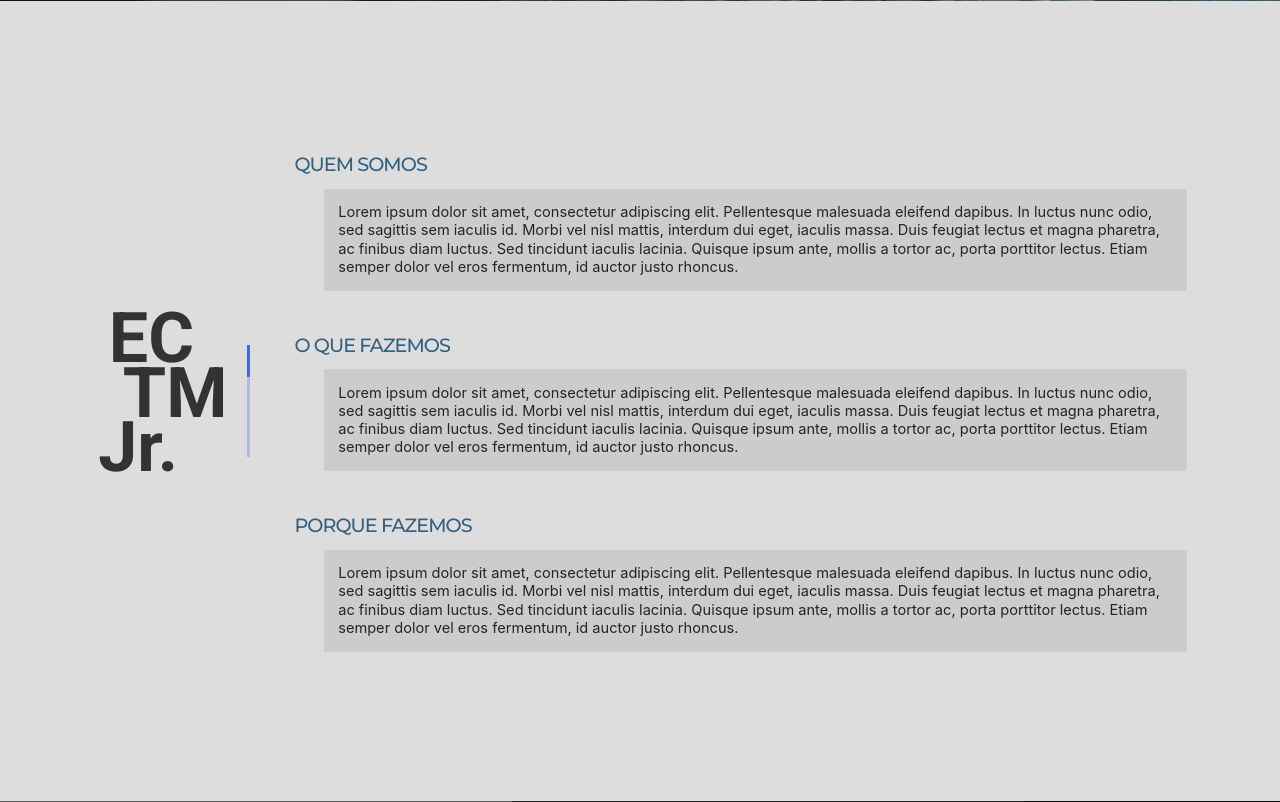
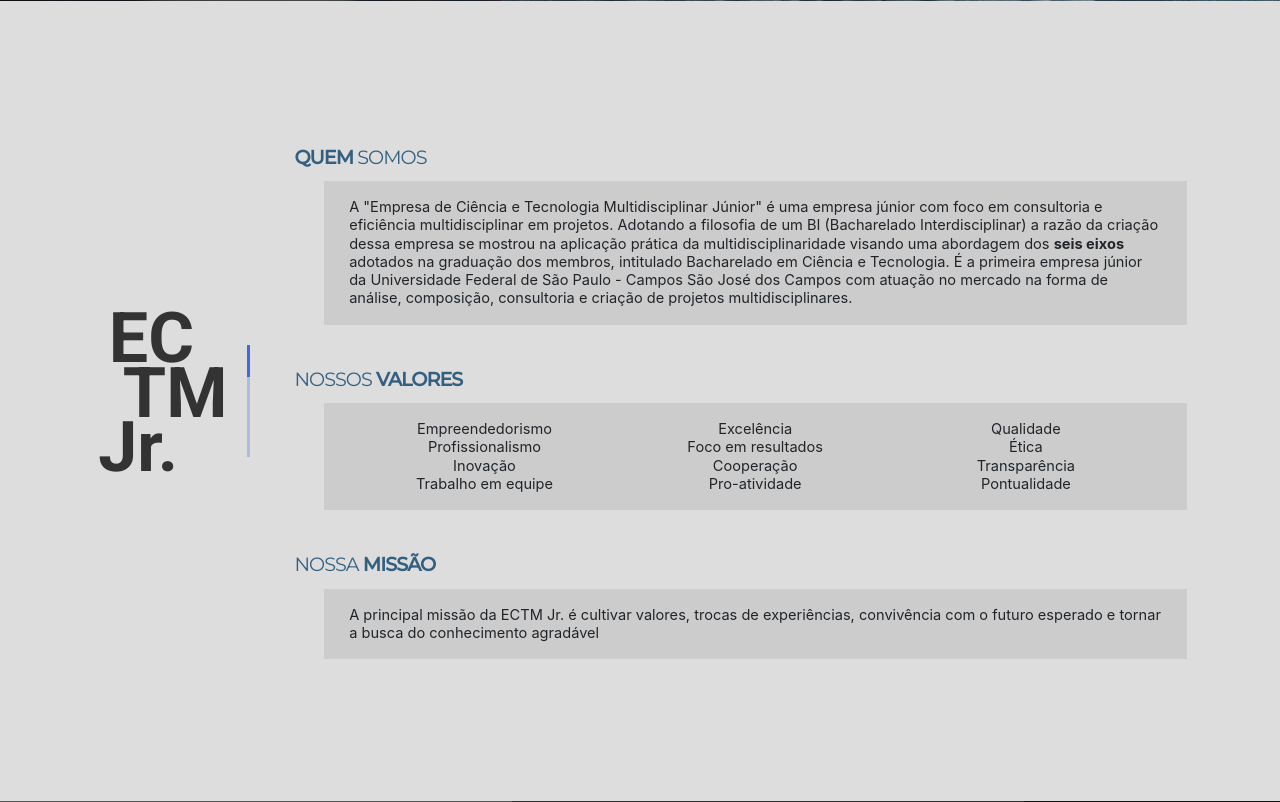
Before and after one commit to dsalexan/boyblue, a PHP site: page / in a window 1280 px wide. Shown: the part 799-1601 px from the top of the page. Run offline with PHP 8.4, Linux system fonts and the light colour scheme.

Commit message:
Textos adicionados

```diff
--- a/css/style.css
+++ b/css/style.css
@@ -163,17 +163,22 @@
 #ectm-jr .block-title{
   color: #346080;
   font-size: 1.2em;
-  font-weight: 500;
+  font-weight: 600;
   letter-spacing: -0.05em;
   /*letter-spacing: 0.1em;*/
   text-transform: uppercase;
   font-family: 'Montserrat';
   margin-bottom: 0.5em;
+
+}
+
+#ectm-jr .block-title span{
+  font-weight: 400;
 }
 
 #ectm-jr .block-text{
   margin: 0 2em;
-  padding: 1em;
+  padding: 1.175em 1.75em;
   font-size: 0.9125em;
   line-height: 1.25;
   background: #CCC;
@@ -510,15 +515,21 @@
 }
 
 #competencias[data-slide="2"]{
-  background: url('../images/ensaios.jpg') no-repeat center center scroll;
+  background: url('../images/app.jpg') no-repeat center center scroll;
   background-size: cover;
   background-position-y: 0;
 }
 
 #competencias[data-slide="3"]{
-  background: url('../images/coding.jpg') no-repeat center center scroll;
+  background: url('../images/drawing.jpg') no-repeat center center scroll;
   background-size: cover;
   background-position-y: 0;
+}
+
+#competencias[data-slide="4"]{
+  background: url('../images/social.jpg') no-repeat center center scroll;
+  background-size: cover;
+  background-position-y: 35%;
 }
 
 #competencias .overlay{
--- a/index.html
+++ b/index.html
@@ -73,15 +73,38 @@
           <div>
             <div class="block">
               <div class="block-title"><div>Quem <span>Somos</span></div></div>
-              <div class="block-text">Lorem ipsum dolor sit amet, consectetur adipiscing elit. Pellentesque malesuada eleifend dapibus. In luctus nunc odio, sed sagittis sem iaculis id. Morbi vel nisl mattis, interdum dui eget, iaculis massa. Duis feugiat lectus et magna pharetra, ac finibus diam luctus. Sed tincidunt iaculis lacinia. Quisque ipsum ante, mollis a tortor ac, porta porttitor lectus. Etiam semper dolor vel eros fermentum, id auctor justo rhoncus.</div>
+              <div class="block-text">A "Empresa de Ciência e Tecnologia Multidisciplinar Júnior" é uma empresa júnior com foco em consultoria e eficiência multidisciplinar em projetos. Adotando a filosofia de um BI (Bacharelado Interdisciplinar) a razão da criação dessa empresa se mostrou na aplicação prática da multidisciplinaridade visando uma abordagem dos <b>seis eixos</b> adotados na graduação dos membros, intitulado Bacharelado em Ciência e Tecnologia. É a primeira empresa júnior da Universidade Federal de São Paulo - Campos São José dos Campos com atuação no mercado na forma de análise, composição, consultoria e criação de projetos multidisciplinares.</div>
             </div>
             <div class="block">
-              <div class="block-title"><div>O Que <span>Fazemos</span></div></div>
-              <div class="block-text">Lorem ipsum dolor sit amet, consectetur adipiscing elit. Pellentesque malesuada eleifend dapibus. In luctus nunc odio, sed sagittis sem iaculis id. Morbi vel nisl mattis, interdum dui eget, iaculis massa. Duis feugiat lectus et magna pharetra, ac finibus diam luctus. Sed tincidunt iaculis lacinia. Quisque ipsum ante, mollis a tortor ac, porta porttitor lectus. Etiam semper dolor vel eros fermentum, id auctor justo rhoncus.</div>
+              <div class="block-title"><div><span>Nossos</span> Valores</div></div>
+              <div class="block-text">
+                <div class="container">
+                  <div class="row" style="text-align: center">
+                    <div class="col-md-4">
+                      Empreendedorismo<br/>
+                      Profissionalismo<br/>
+                      Inovação<br/>
+                      Trabalho em equipe
+                    </div>
+                    <div class="col-md-4">
+                      Excelência<br/>
+                      Foco em resultados<br/>
+                      Cooperação<br/>
+                      Pro-atividade
+                    </div>
+                    <div class="col-md-4">
+                      Qualidade<br/>
+                      Ética<br/>
+                      Transparência<br/>
+                      Pontualidade
+                    </div>
+                  </div>
+                </div>
+              </div>
             </div>
             <div class="block">
-              <div class="block-title"><div>Porque <span>Fazemos</span></div></div>
-              <div class="block-text">Lorem ipsum dolor sit amet, consectetur adipiscing elit. Pellentesque malesuada eleifend dapibus. In luctus nunc odio, sed sagittis sem iaculis id. Morbi vel nisl mattis, interdum dui eget, iaculis massa. Duis feugiat lectus et magna pharetra, ac finibus diam luctus. Sed tincidunt iaculis lacinia. Quisque ipsum ante, mollis a tortor ac, porta porttitor lectus. Etiam semper dolor vel eros fermentum, id auctor justo rhoncus.</div>
+              <div class="block-title"><div><span>Nossa</span> Missão</div></div>
+              <div class="block-text">A principal missão da ECTM Jr. é cultivar valores, trocas de experiências, convivência com o futuro esperado e tornar a busca do conhecimento agradável</div>
             </div>
           </div>
         </div>
@@ -156,7 +179,7 @@
       </div>
     </section>
 
-    <section id="competencias" class="quadro" data-slide="1" data-size=3>
+    <section id="competencias" class="quadro" data-slide="1" data-size=4>
       <div class="borda"></div>
       <div class="overlay" style="position: relative; height: 100%;">
         <div class="centralize holder-thing holder-title" style="width: 22.5%; right: 0;">
@@ -171,24 +194,31 @@
         </div>
         <div class="boxes">
           <div class="comp-box" data-slide="1">
-            <div class="box-title">Desenvolvimento Web</div>
+            <div class="box-title">Sistemas e Sites</div>
             <div class="box-next"></div>
             <div class="box-body">
-              Lorem ipsum dolor sit amet, conse ctetur adip iscing elit. Pellen tesque malesuada eleifend dapibus. In luctus nunc odio, sed sagittis sem iaculis id. Morbi vel nisl mattis, interdum dui eget, iaculis massa. Duis feugiat lectus et magna pharetra, ac finibus diam luctus. Sed tincidunt iaculis lacinia.
+              Design, conteúdo, e tecnologia na criação de sites para empresas. Cada empresa possui características únicas e funciona de uma determinada maneira, assim, a ECTM Jr busca desenvolver um sistema web personalizado, o qual atenda às necessidades e desejos dos nossos clientes, buscando a satisfação plena e o crescimento do seu negócio, fazendo com que o mesmo se destaque no mercado.
             </div>
           </div>
           <div class="comp-box inactive" data-slide="2">
-            <div class="box-title">Ensaios de Materiais</div>
+            <div class="box-title">Aplicativos</div>
             <div class="box-next"></div>
             <div class="box-body">
-              Lorem ipsum dolor sit amet, conse ctetur adip iscing elit. Pellen tesque malesuada eleifend dapibus. In luctus nunc odio, sed sagittis sem iaculis id. Morbi vel nisl mattis, interdum dui eget, iaculis massa. Duis feugiat lectus et magna pharetra, ac finibus diam luctus. Sed tincidunt iaculis lacinia.
+              A ECTM Jr., desenvolve aplicativos personalizados, de acordo com o público-alvo e objetivos, atende todo o tipo de segmento, desde pessoa física a grandes empresas. Nossa equipe especializada executa e entrega projetos completos para o seu negócio da forma a qual você quiser.
             </div>
           </div>
           <div class="comp-box inactive" data-slide="3">
-            <div class="box-title">Sistemas Automaizados</div>
+            <div class="box-title">Identidade Visual</div>
             <div class="box-next"></div>
             <div class="box-body">
-              Lorem ipsum dolor sit amet, conse ctetur adip iscing elit. Pellen tesque malesuada eleifend dapibus. In luctus nunc odio, sed sagittis sem iaculis id. Morbi vel nisl mattis, interdum dui eget, iaculis massa. Duis feugiat lectus et magna pharetra, ac finibus diam luctus. Sed tincidunt iaculis lacinia.
+              A ECTM JR., desenvolve toda a identidade visual do seu negócio, atuando na valorização da sua marca, a qual é composta principalmente pelo logotipo, o qual contém características as quais irá consolidar sua marca no mercado, fazendo que ela seja reconhecida pelo público e se destaque da demais empresas já existentes. Além disso, com sua marca em mãos, podemos realizar todos os outros serviços de comunicação e marketing, como a criação e produção de folders e folhetos, cartões de visita, materiais para divulgação, adesivos e rótulos, papelaria e entre outros.
+            </div>
+          </div>
+          <div class="comp-box inactive" data-slide="4">
+            <div class="box-title">Mídias Sociais</div>
+            <div class="box-next"></div>
+            <div class="box-body">
+              Tendo em mente a necessidade do mercado e a atualidade, sabemos o quanto as mídias sociais têm impactado para divulgação empresarial e manutenção do relacionamento com os clientes, dessa forma, a ECTM JR, gerencia os perfis da sua empresa com a finalidade de atingir o público-alvo, alavancar suas vendas e principalmente divulgar sua marca.
             </div>
           </div>
         </div>
```
Also changed, not shown: images/app.jpg (added), images/drawing.jpg (added), images/social.jpg (added).
